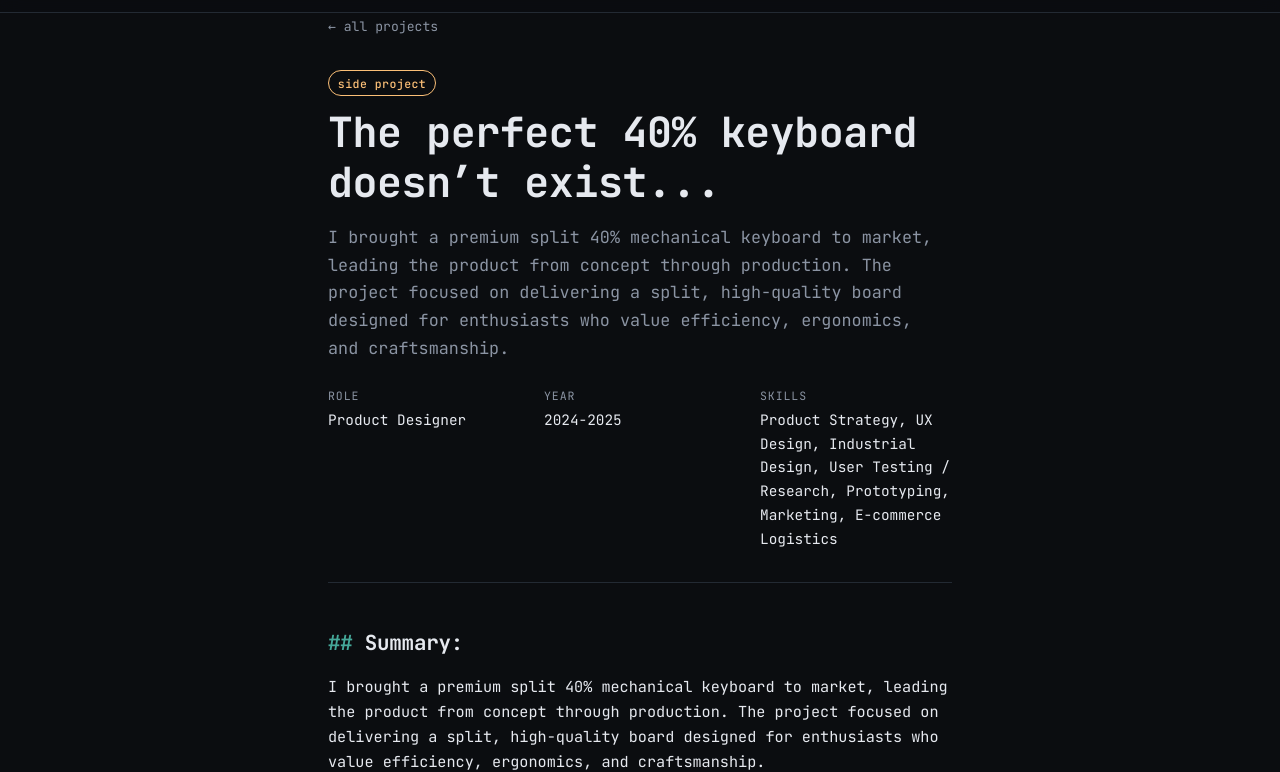
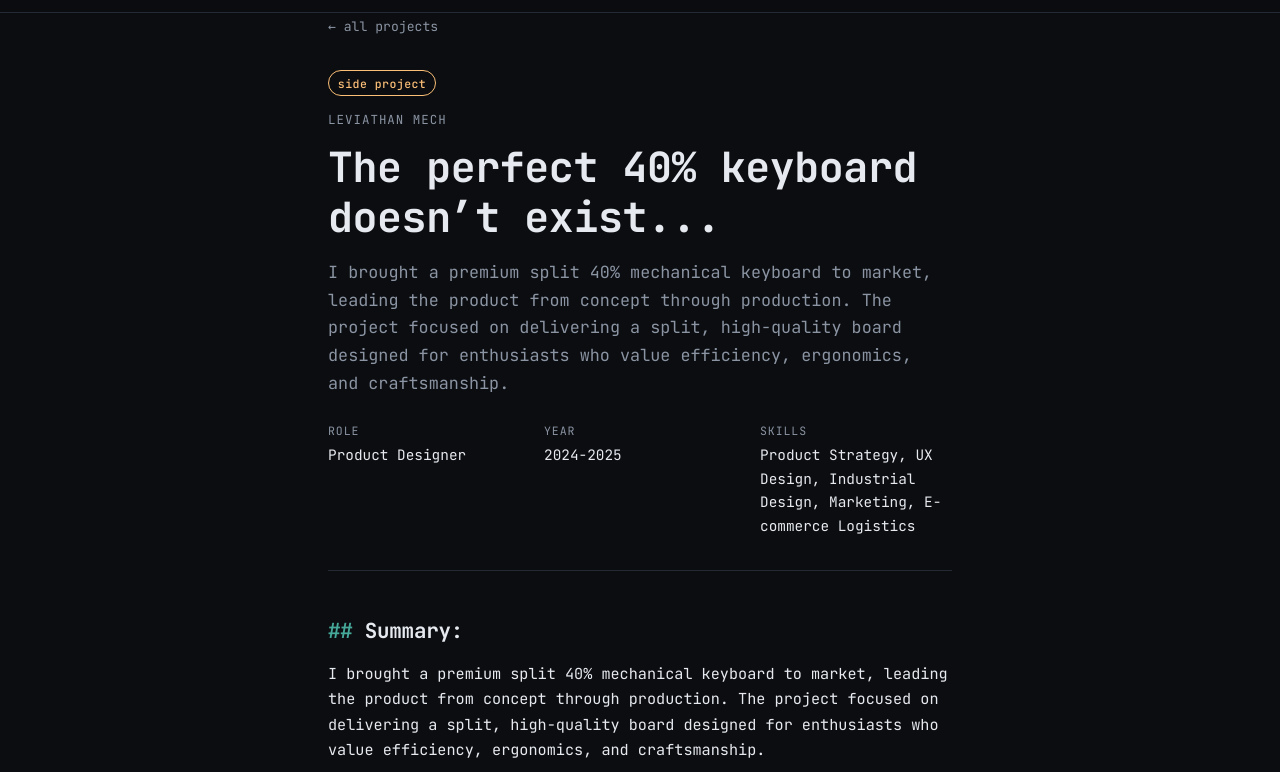
Before and after one commit to jonmorris/portfolio-experimental, an Eleventy site: page src/projects/leviathan-mech.md in a window 1280 px wide. Shown: the part 52-824 px from the top of the page. Built offline with nearby package versions, Linux system fonts and the light colour scheme; Eleventy itself is replaced by a stand-in of ours; files that its build step writes are made by us from their sources.

Commit message:
Standardize skills to 5 per project, add name eyebrow to detail pages
- Trim Cardboard Appendix, E.L.F., Fidelity, and Leviathan to 5 skills
- Normalize "User Testing / Research" -> "User Research" in frontmatter
- Add product name eyebrow to the case-study detail page header

Co-Authored-By: Claude Opus 4.8 <noreply@anthropic.com>
Claude-Session: https://claude.ai/code/session_01Ct7XH3n9MFGpPv4hvRxw3N

```diff
--- a/src/_includes/layouts/project.njk
+++ b/src/_includes/layouts/project.njk
@@ -7,6 +7,7 @@ layout: layouts/base.njk
 
     <header class="cs-header">
       <span class="tag tag--{{ type }}">{{ "work" if type == "work" else "side project" }}</span>
+      {% if name %}<p class="cs-name">{{ name }}</p>{% endif %}
       <h1 class="cs-title">{{ title }}</h1>
       {% if summary %}<p class="cs-summary">{{ summary }}</p>{% endif %}
 
--- a/src/css/style.css
+++ b/src/css/style.css
@@ -536,6 +536,13 @@ main {
   padding-bottom: 2rem;
   border-bottom: var(--border-w) solid var(--border);
 }
+.cs-name {
+  font-size: 0.78rem;
+  text-transform: uppercase;
+  letter-spacing: 0.08em;
+  color: var(--fg-muted);
+  margin: 0.9rem 0 0;
+}
 .cs-title,
 .post-title {
   font-size: clamp(1.7rem, 5vw, 2.6rem);
--- a/src/projects/leviathan-mech.md
+++ b/src/projects/leviathan-mech.md
@@ -6,7 +6,7 @@ year: 2025
 displayYear: "2024-2025"
 sortYear: 2025
 role: "Product Designer"
-skills: ["Product Strategy", "UX Design", "Industrial Design", "User Testing / Research", "Prototyping", "Marketing", "E-commerce Logistics"]
+skills: ["Product Strategy", "UX Design", "Industrial Design", "Marketing", "E-commerce Logistics"]
 summary: "I brought a premium split 40% mechanical keyboard to market, leading the product from concept through production. The project focused on delivering a split, high-quality board designed for enthusiasts who value efficiency, ergonomics, and craftsmanship."
 order: 0
 ---
```
Also changed, not shown: src/projects/cardboard-appendix.md (+1 -1 lines), src/projects/elf-foundation-finder.md (+1 -1 lines), src/projects/fidelity-enterprise-architecture.md (+1 -1 lines).
